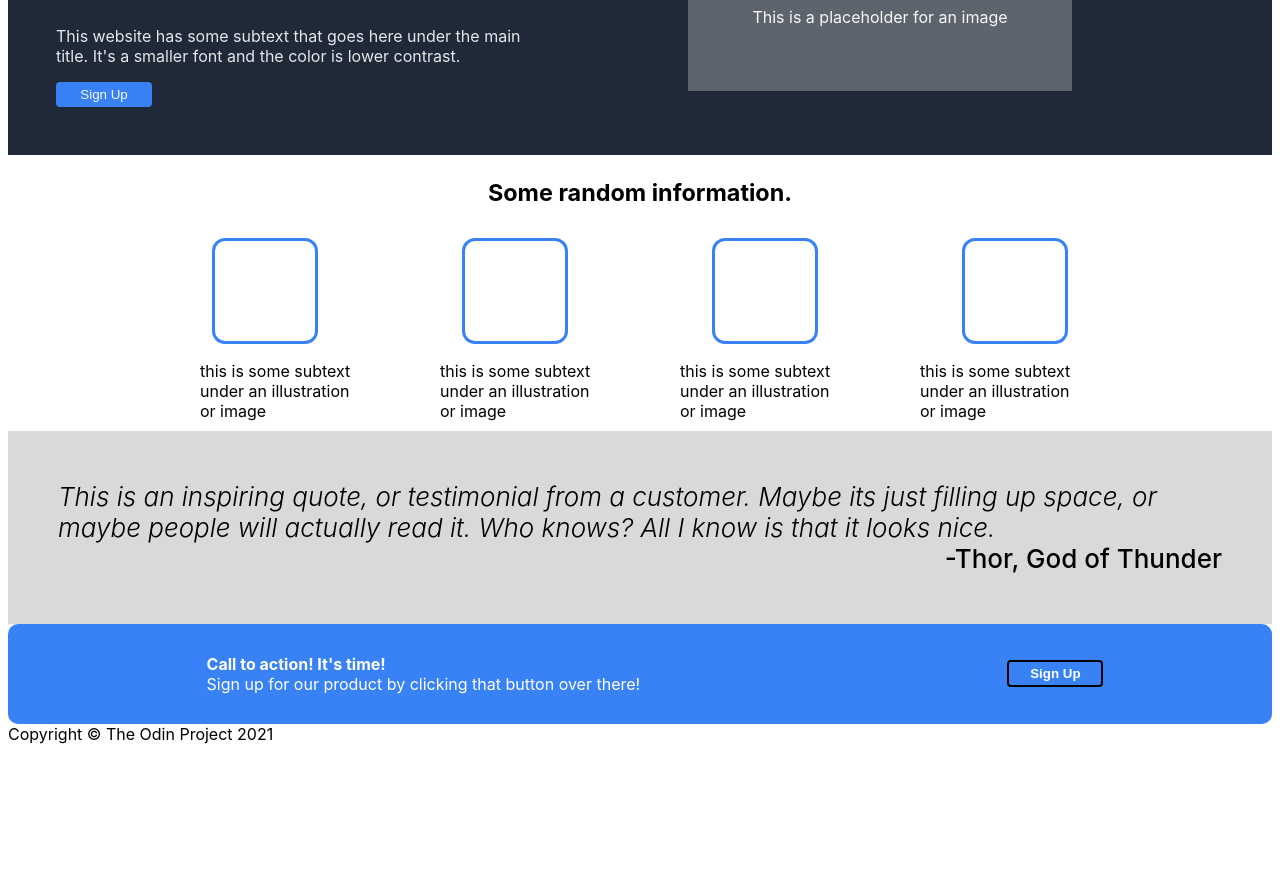
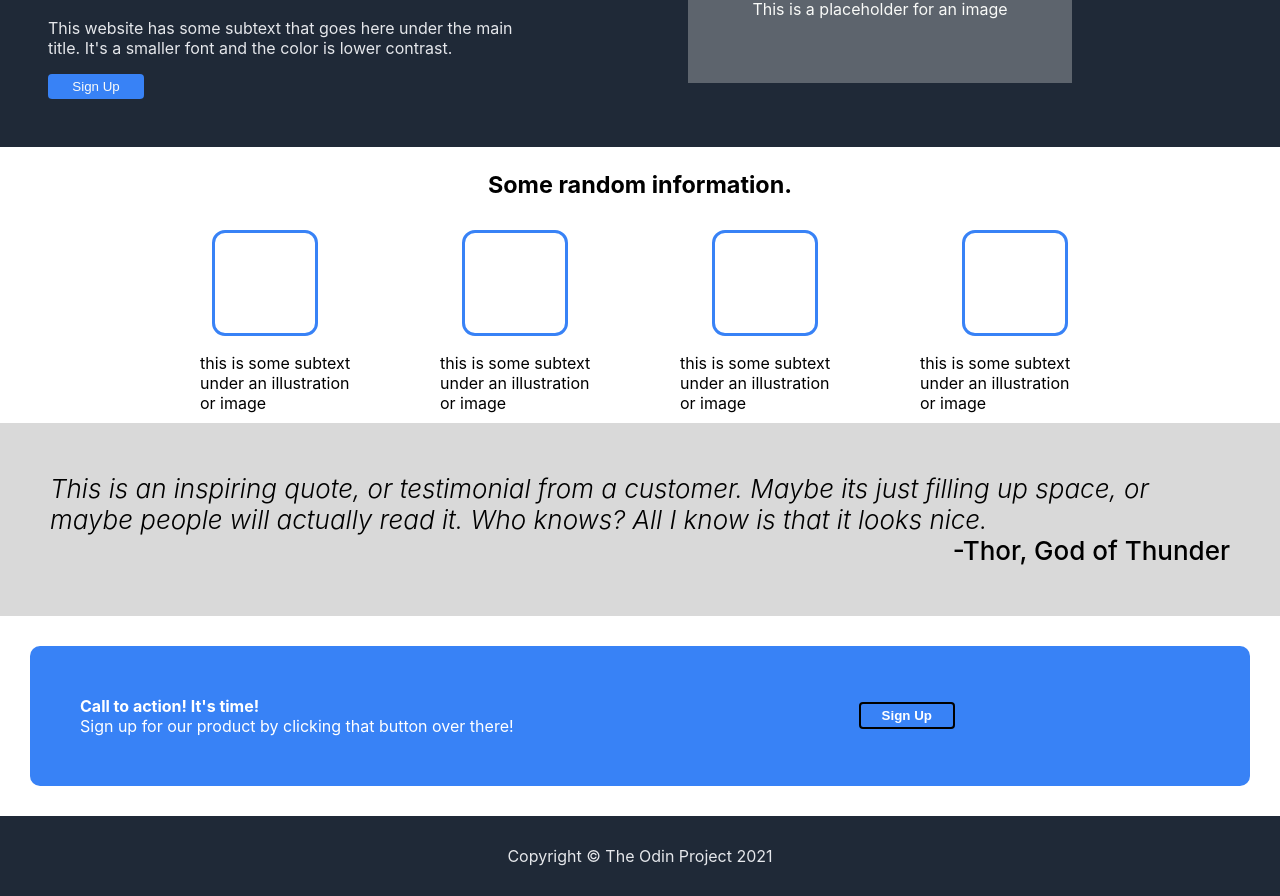
Before and after one commit to DataMoshing/Landing-Page, a plain HTML site: page index.html in a window 1280 px wide. Shown: the part 157-1053 px from the top of the page. Before the commit the page ends 909 px from the top, so only its background shows below. Drawn offline with Linux system fonts and the light colour scheme.

Commit message:
Finished landing page according to project

```diff
--- a/styles.css
+++ b/styles.css
@@ -1,5 +1,7 @@
-body {
+html, body {
 font-family: -apple-system, BlinkMacSystemFont, 'Segoe UI', Roboto, Oxygen, Ubuntu, Cantarell, 'Open Sans', 'Helvetica Neue', sans-serif;
+margin: 0;
+padding: 0;
 }
 
 .header {
@@ -122,6 +124,7 @@ display: flex;
 justify-content: center;
 margin: auto;
 border-radius: 10px;
+margin: 30px;
 }
 
 .call-to-action-subtext {
@@ -131,6 +134,7 @@ margin: auto;
 color: white;
 padding: 30px;
 font-weight: 700;
+margin: 20px;
 }
 
 .call-to-action-subtext p {
@@ -154,3 +158,11 @@ font-weight: 600;
 display: flex;
 padding-bottom: 30px;
 }
+
+.footer {
+display: flex;
+justify-content: center;
+background-color: #1f2937;
+color: #e5e7eb;
+padding: 30px;
+}
```
